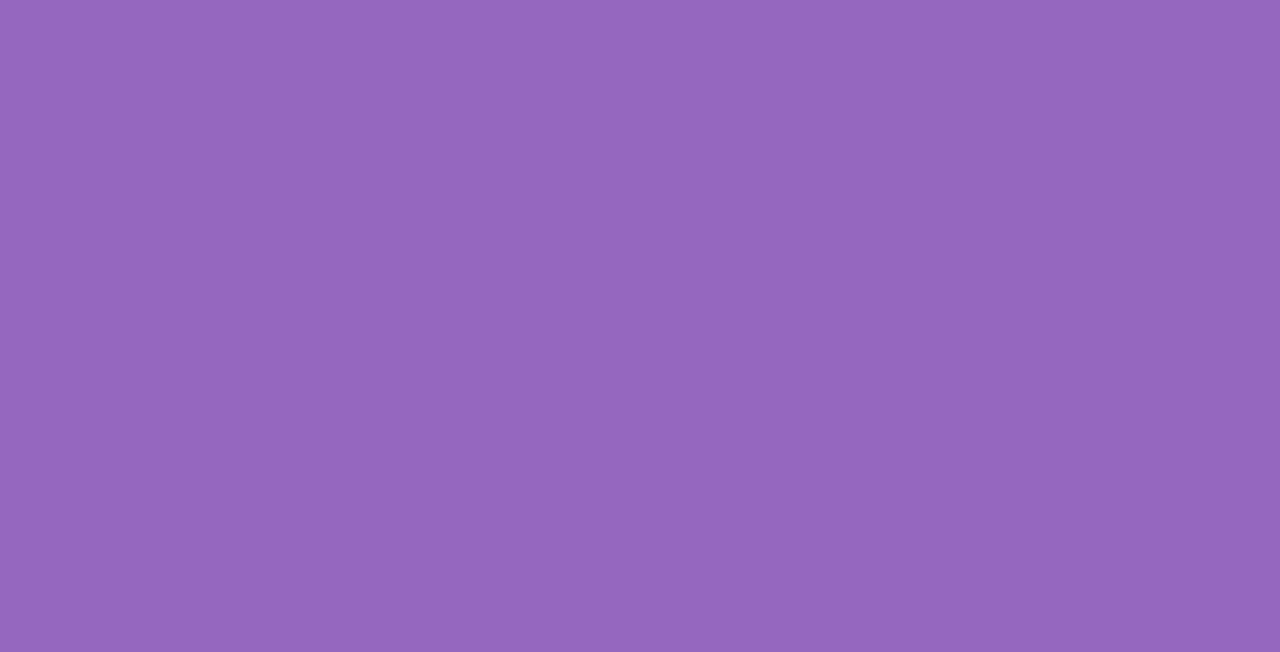
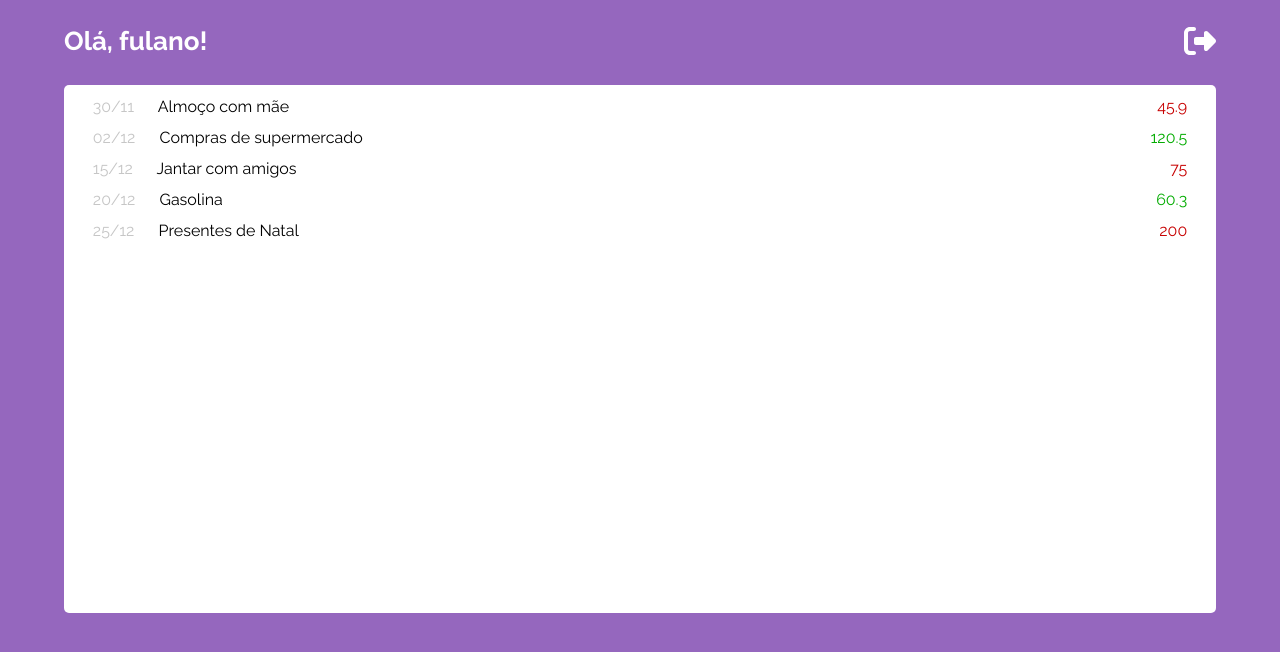
Before and after one commit to camoesprogramming/My-Wallet, a React (Create React App) app: page /home in a window 1280 px wide. Before the commit this address had no page. Shown: the top 652 px of the page. Built offline with nearby package versions, Linux system fonts and the light colour scheme; a web font is replaced by a local one.

Commit message:
página Home parcialmente implementada com exibição de dados exemplos sendo impressos na tela

```diff
--- a/package.json
+++ b/package.json
@@ -3,6 +3,9 @@
   "version": "0.1.0",
   "private": true,
   "dependencies": {
+    "@fortawesome/fontawesome-svg-core": "^6.4.2",
+    "@fortawesome/free-solid-svg-icons": "^6.4.2",
+    "@fortawesome/react-fontawesome": "^0.2.0",
     "@testing-library/jest-dom": "^5.17.0",
     "@testing-library/react": "^13.4.0",
     "@testing-library/user-event": "^13.5.0",
@@ -45,5 +48,8 @@
       "last 1 firefox version",
       "last 1 safari version"
     ]
+  },
+  "devDependencies": {
+    "@types/ionic": "^3.19.0"
   }
 }
--- a/public/index.html
+++ b/public/index.html
@@ -21,5 +21,6 @@
   <body>
     <noscript>You need to enable JavaScript to run this app.</noscript>
     <div id="root"></div>
+
   </body>
 </html>
--- a/src/App.tsx
+++ b/src/App.tsx
@@ -1,6 +1,7 @@
 import { BrowserRouter, Routes, Route } from "react-router-dom";
 import SignIn from "./Pages/SignIn";
 import SignUp from "./Pages/SignUp";
+import Home from "./Pages/Home";
 
 
 function App() {
@@ -9,6 +10,7 @@ function App() {
     <Routes>
       <Route  path="/" element = {<SignIn />}/>
       <Route  path="/signUp" element = {<SignUp />}/>
+      <Route  path="/home" element = {<Home />} />
     </Routes>
     </BrowserRouter>
   );
--- /dev/null
+++ b/src/Components/DataViewer.tsx
@@ -0,0 +1,122 @@
+import { useEffect, useState } from "react";
+import styled from "styled-components";
+
+type Data = {
+  date: string,
+  description: string,
+  value: number,
+  type: string
+}
+
+export default function DataViewer() {
+
+
+
+  let DataExample: Data[] = [
+    {
+      date:"30/11",
+      description: "Almoço com mãe",
+      value: 45.90,
+      type:"saida"
+    },
+    {
+      date: "02/12",
+      description: "Compras de supermercado",
+      value: 120.50,
+      type:"entrada",
+    },
+    {
+      date: "15/12",
+      description: "Jantar com amigos",
+      value: 75.00,
+      type:"saida"
+    },
+    {
+      date: "20/12",
+      description: "Gasolina",
+      value: 60.30,
+      type:"entrada"
+    },
+    {
+      date: "25/12",
+      description: "Presentes de Natal",
+      value: 200.00,
+      type:"saida"
+    }
+  ]
+
+
+  return (
+    <Container justify= {DataExample ? "start" : "center"}>
+      {!DataExample && (
+        <h1>Não há registros de entrada ou saída</h1>
+      )
+      }
+
+
+      {DataExample.map((e) => (
+        <StyledData color={e.type === "entrada" ? "#03AC00" : "#C70000" } key={e.date}>
+          <p><span>{e.date}</span> {e.description}</p>
+          <p>{e.value}</p>
+        </StyledData>
+      ))}
+
+
+    </Container>
+  );
+}
+
+const Container = styled.div<{justify: string}>`
+  margin: auto;
+  margin-top: 28px;
+  width: 90%;
+  height: 66vh;
+  background-color: #fff;
+  border-radius: 5px;
+
+  display: flex;
+  flex-direction: column;
+  justify-content: ${props => props.justify};
+  align-items: center;
+
+  h1 {
+    font-family: "Raleway";
+    font-size: 20px;
+    font-weight: 400;
+    line-height: 23px;
+    letter-spacing: 0em;
+    text-align: center;
+    background-color: #fff;
+  }
+`;
+
+const StyledData = styled.div<{color: string}>`
+  display:flex;
+  justify-content: space-between;
+  align-items: center;
+  width: 95%;
+  background-color: #fff;
+  margin-top: 12px;
+
+  p {
+    font-family: 'Raleway';
+    font-size: 16px;
+    font-weight: 400;
+    line-height: 19px;
+    letter-spacing: 0em;
+    text-align: left;
+    color: #000000;
+    background-color: #fff;
+  }
+
+  span {
+    color: #C6C6C6;
+    background-color: #fff;
+    padding-right: 20px;
+  }
+
+  p:last-of-type {
+    color: ${props => (props.color)};
+  }
+
+`
--- /dev/null
+++ b/src/Components/HomeHeader.tsx
@@ -0,0 +1,35 @@
+import styled from "styled-components"
+import { FontAwesomeIcon } from '@fortawesome/react-fontawesome';
+import { faRightFromBracket } from '@fortawesome/free-solid-svg-icons';
+
+
+
+export default function HomeHeader() {
+  return (
+    <Container>
+      <h1>Olá, fulano!</h1>
+      <FontAwesomeIcon icon={faRightFromBracket} size="2xl" style={{color: "#ffffff",}} />
+
+    </Container>
+  )
+}
+
+const Container = styled.div`
+  display: flex;
+  width: 90%;
+  margin: auto;
+  justify-content: space-between;
+  align-items: center;
+  margin-top: 25px;
+  h1 {
+    font-family: 'Raleway';
+    font-size: 26px;
+    font-weight: 700;
+    line-height: 31px;
+    letter-spacing: 0em;
+    text-align: left;
+    color: #FFFFFF;
+
+  }
+
+`
--- a/src/Components/SignInForm.tsx
+++ b/src/Components/SignInForm.tsx
@@ -19,9 +19,8 @@ export default function SignInForm() {
       email: email,
       password: password
     }
-
+    navigate("/home")
   }
-
   return (
     <FormContainer onSubmit={handleLogin}>
 
--- /dev/null
+++ b/src/Pages/Home.tsx
@@ -0,0 +1,12 @@
+import styled from "styled-components";
+import HomeHeader from "../Components/HomeHeader";
+import DataViewer from "../Components/DataViewer";
+
+export default function Home() {
+  return (
+    <>
+      <HomeHeader />
+      <DataViewer />
+    </>
+  );
+}
--- a/tsconfig.json
+++ b/tsconfig.json
@@ -1,6 +1,6 @@
 {
   "compilerOptions": {
-    "target": "es5",
+    "target": "es6",
     "lib": [
       "dom",
       "dom.iterable",
@@ -18,7 +18,8 @@
     "resolveJsonModule": true,
     "isolatedModules": true,
     "noEmit": true,
-    "jsx": "react-jsx"
+    "jsx": "react-jsx",
+
   },
   "include": [
     "src"
```
Also changed, not shown: 1 other file (tests, documents, lock files or other folders).
